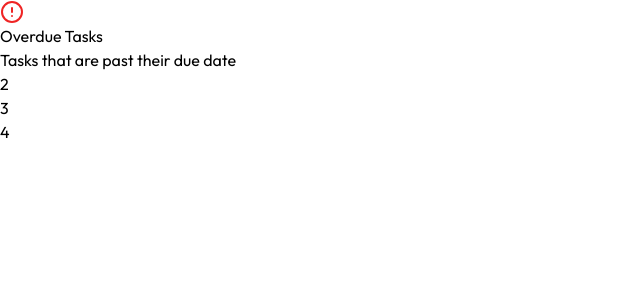
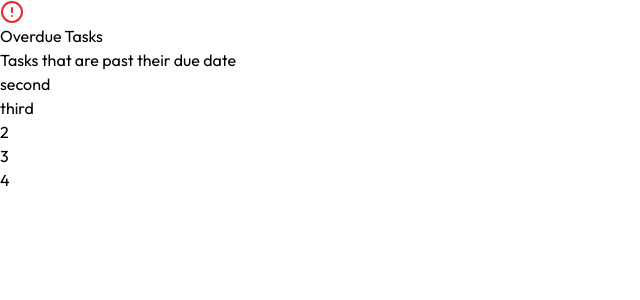
Before and after one commit to Groot-001/Current_Project, a React (Vite) app: page / in a window 1280 px wide. Shown: the top 300 px of the page, without its empty margins (0-640 px from the left). Built offline with nearby package versions, Linux system fonts and the light colour scheme.

Commit message:
Modify Taskoverdue

```diff
--- a/src/components/TasksOverview.tsx
+++ b/src/components/TasksOverview.tsx
@@ -4,10 +4,14 @@ const TasksOverview = () => {
   return (
     <>
       {/* Main Container */}
+      <div className="flex flex-col rounded-t-[10px] gap-6">
+        {/* Overdue Tasks */}
+        <div className="flex flex-col rounded-[10px] border-[0.8px] bg-[#FFFFFF] shadow-[0_0_16px_-1px_rgba(22, 22, 22, 0.04)]">
+          {/* The rgba value is the arbitary value in the shadow */}
+
+          {/* Sub Containers */}
+          <div className="">
             <div>
-        {/* Sub containers */}
-        <div className="px-6 pt-6 pb-4">
-          <div className="flex">
               <img
                 src={alert_circle}
                 alt="alert-circle icon"
@@ -17,6 +21,12 @@ const TasksOverview = () => {
             </div>
             <span>Tasks that are past their due date</span>
           </div>
+          <div>second</div>
+          <div>third</div>
+        </div>
+        {/*
+        box-shadow: 0px 0px 16px -1px #1616160A;
+ */}
         {/* sub */}
         <div>2</div>
         {/* sub */}
```
Lines whose indentation alone changed are shown as unchanged.
